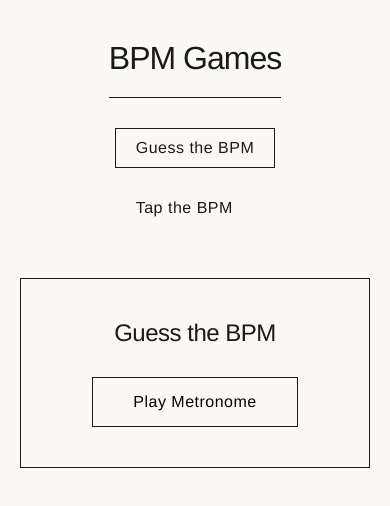
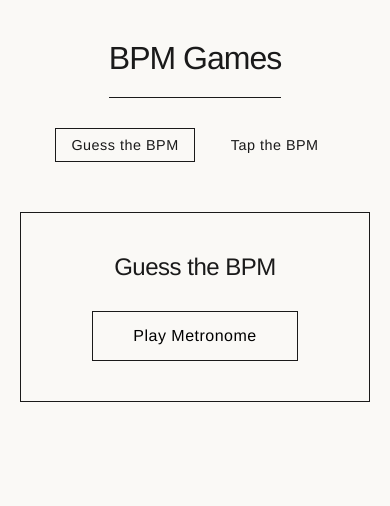
Before and after one commit to g-nair/bpm-games, a plain HTML site: page guess-bpm.html in a window 390 px wide. Drawn offline with Linux system fonts and the light colour scheme.

Commit message:
Fix mobile nav: keep side-by-side with smaller text

```diff
--- a/guess-bpm.html
+++ b/guess-bpm.html
@@ -46,7 +46,8 @@
         .hidden { display: none; }
         @media (max-width: 600px) {
             h1 { font-size: 2rem; }
-            nav { flex-direction: column; gap: 20px; }
+            nav { gap: 20px; }
+            nav a { font-size: 0.9rem; padding: 8px 15px; white-space: nowrap; }
             .game { min-width: 300px; width: 100%; max-width: 500px; }
         }
     </style>
```
Also changed, not shown: tap-bpm.html (+2 -1 lines).
